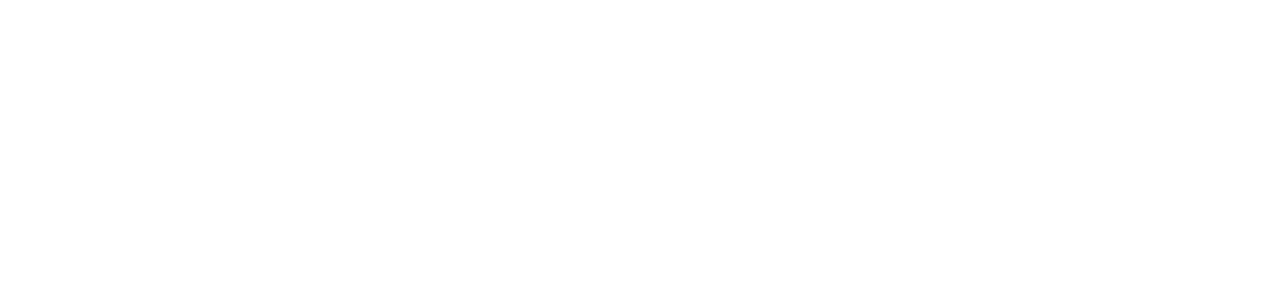
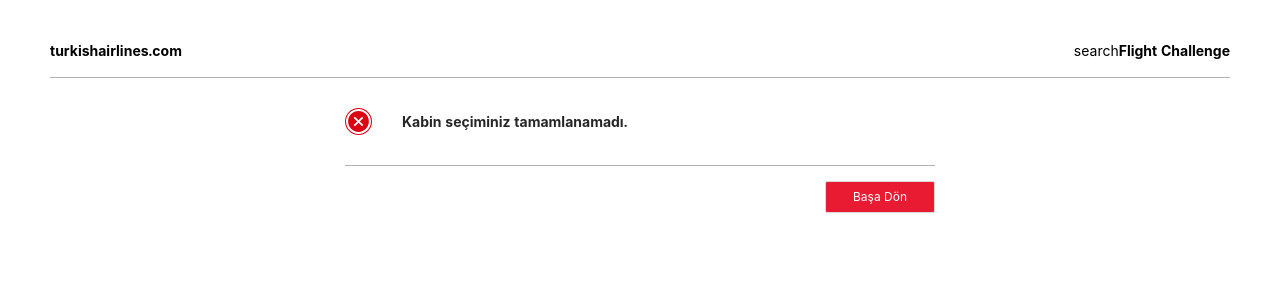
Before and after one commit to tamerayas/search-flight-challenge, a Vue app: page /unsuccessfull-selection in a window 1280 px wide. Before the commit this address had no page. Shown: the top 300 px of the page. Built offline with nearby package versions, Linux system fonts and the light colour scheme.

Commit message:
Completed success and unsuccess pages.

```diff
--- a/public/index.html
+++ b/public/index.html
@@ -5,7 +5,7 @@
     <meta http-equiv="X-UA-Compatible" content="IE=edge">
     <meta name="viewport" content="width=device-width,initial-scale=1.0">
     <link rel="icon" href="<%= BASE_URL %>favicon.ico">
-    <title><%= htmlWebpackPlugin.options.title %></title>
+    <title>Search Flight Challenge</title>
   </head>
   <body>
     <noscript>
--- a/src/router/index.js
+++ b/src/router/index.js
@@ -17,6 +17,16 @@ const routes = [
     name: 'FlightList',
     component: () => import(/* webpackChunkName: "flightList" */ '@/views/FlightList.vue')
   },
+  {
+    path: '/successfull-selection',
+    name: 'SuccessfullSelection',
+    component: () => import(/* webpackChunkName: "successfullSelection" */ '@/views/SuccessfullSelection.vue')
+  },
+  {
+    path: '/unsuccessfull-selection',
+    name: 'UnsuccessfullSelection',
+    component: () => import(/* webpackChunkName: "unsuccessfullSelection" */ '@/views/UnsuccessfullSelection.vue')
+  },
 ]
 
 const router = createRouter({
--- a/src/views/FlightList.vue
+++ b/src/views/FlightList.vue
@@ -9,7 +9,10 @@
         </div>
         <div class="list-content-promotion">
           <span> Promosyon Kodu </span>
-          <a-switch v-model:checked="isPromotionActive" />
+          <a-switch
+            v-model:checked="isPromotionActive"
+            @change="setPromotion"
+          />
         </div>
         <div class="promotion-code-text" v-if="isPromotionActive">
           <p>
@@ -126,16 +129,24 @@
                     <template #header>
                       <div class="package-header">
                         <span class="package-header-brand">{{
-                          capitalizedWord(expandData.brandCode)
+                          capitalizeWord(expandData.brandCode)
                         }}</span>
                         <div class="package-header-price">
-                          <span class="currency">TRY</span>
-                          <span class="amount">137</span>
+                          <span class="currency">{{
+                            expandData.price.currency
+                          }}</span>
+                          <span class="amount">{{
+                            expandData.price.amount
+                          }}</span>
                         </div>
                       </div>
                     </template>
                     <template #footer>
-                      <a-button size="large" class="package-footer-button"
+                      <a-button
+                        size="large"
+                        class="package-footer-button"
+                        :disabled="expandData.isDisabled"
+                        @click="confirmFlight(expandData)"
                         >Uçuşu Seç</a-button
                       >
                     </template>
@@ -167,21 +178,56 @@ export default {
       flights: [],
       expandedData: [],
       selectedFlightIndex: 0,
-      selectedPackageType: false,
       selectedRadioValue: null,
+      selectedPackageType: null,
     };
   },
   methods: {
     expandPackages(category, type, flightIndex) {
       this.expandedData = category;
+      this.selectedFlightIndex = flightIndex;
       this.selectedPackageType = type;
-      this.selectedFlightIndex = flightIndex;
       this.selectedRadioValue = type + flightIndex;
-      console.log("this.selectedRadioValue", this.selectedRadioValue);
     },
-    capitalizedWord(text) {
-      console.log(text.replace(/([a-z])([A-Z])/g, "$1 $2"));
+    capitalizeWord(text) {
       return text.replace(/([a-z])([A-Z])/g, "$1 $2");
+    },
+    setPromotion(value) {
+      if (!value) {
+        this.flights = JSON.parse(localStorage.getItem("availableFlights"));
+
+        if (this.expandedData?.subcategories?.length > 0) {
+          this.expandedData =
+            this.flights[this.selectedFlightIndex].fareCategories[
+              this.selectedPackageType
+            ];
+        }
+        return;
+      }
+      this.flights.forEach((flight) => {
+        Object.keys(flight.fareCategories).map((category) => {
+          flight.fareCategories[category].subcategories.map((subCategory) => {
+            subCategory.isDisabled = false;
+            if (subCategory.brandCode === "ecoFly") {
+              subCategory.price = {
+                ...subCategory.price,
+                amount:
+                  subCategory.price.amount - subCategory.price.amount * 0.5,
+              };
+            } else {
+              subCategory.isDisabled = true;
+            }
+          });
+        });
+      });
+    },
+    confirmFlight(data) {
+      if (data.status === "AVAILABLE") {
+        localStorage.setItem("price", JSON.stringify(data.price));
+        this.$router.push({ name: "SuccessfullSelection" });
+      } else {
+        this.$router.push({ name: "UnsuccessfullSelection" });
+      }
     },
   },
   created() {
@@ -210,7 +256,7 @@ export default {
 
   .list-content {
     &-button {
-      background-color: red;
+      background-color: #e81b32;
       color: #ffffff;
       width: 100px;
     }
@@ -366,14 +412,20 @@ export default {
 
   .package-footer-button {
     width: 100%;
-    background-color: red;
+    background-color: #e81b32;
     color: #ffffff;
     font-weight: 400;
     font-size: 14px;
+
+    &:disabled {
+      background-color: aliceblue;
+      color: gray;
+    }
   }
 
   .package-header-price {
     display: flex;
+  }
 }
 
 .ant-card-body {
@@ -410,5 +462,4 @@ export default {
   width: 100%;
   padding: 0 !important;
 }
-}
 </style>
--- a/src/views/SearchFlight.vue
+++ b/src/views/SearchFlight.vue
@@ -101,8 +101,8 @@
 <script>
 import HeaderDivider from "@/components/HeaderDivider.vue";
 import originAirports from "@/data/originAirports";
-import flights from "@/data/flights"
-import { message } from 'ant-design-vue';
+import flights from "@/data/flights";
+import { message } from "ant-design-vue";
 
 import {
   CalendarOutlined,
@@ -135,36 +135,47 @@ export default {
   },
   methods: {
     confirm() {
-      if(this.selectedOrigin === 'Nereden' || this.selectedDestination === 'Nereye') {
-        message.warning('Lütfen gidiş ve dönüş alanlarını eksiksiz doldurun!');
+      if (
+        this.selectedOrigin === "Nereden" ||
+        this.selectedDestination === "Nereye"
+      ) {
+        message.warning("Lütfen gidiş ve dönüş alanlarını eksiksiz doldurun!");
         return;
       }
-      const availableFlights = this.flights.filter(flight => flight.destinationAirport.city.name === this.selectedDestination && flight.originAirport.city.name === this.selectedOrigin)
-      console.log('availableFlights', availableFlights);
+      const availableFlights = this.flights.filter(
+        (flight) =>
+          flight.destinationAirport.city.name === this.selectedDestination &&
+          flight.originAirport.city.name === this.selectedOrigin
+      );
 
-      if(availableFlights.length === 0) {
-        message.error('Aradığınız koşullarda sefer bulunamadı!');
+      if (availableFlights.length === 0) {
+        message.error("Aradığınız koşullarda sefer bulunamadı!");
         return;
       }
 
       this.saveToLocal(availableFlights);
-      this.$router.push({ name: 'FlightList' });
+      this.$router.push({ name: "FlightList" });
     },
     saveToLocal(availableFlights) {
-      localStorage.setItem('availableFlights', JSON.stringify(availableFlights));
-      localStorage.setItem('selectedOrigin', this.selectedOrigin);
-      localStorage.setItem('selectedDestination', this.selectedDestination);
-      localStorage.setItem('passengerCount', this.passengerCount)
-    }
+      localStorage.setItem(
+        "availableFlights",
+        JSON.stringify(availableFlights)
+      );
+      localStorage.setItem("selectedOrigin", this.selectedOrigin);
+      localStorage.setItem("selectedDestination", this.selectedDestination);
+      localStorage.setItem("passengerCount", this.passengerCount);
+    },
   },
   created() {
-    document.body.style.backgroundColor = '#063048';
+    document.body.style.backgroundColor = "#063048";
     this.originAirports = originAirports;
     this.destinationAirports = originAirports;
     this.flights = flights.flights;
 
-    this.selectedOrigin = localStorage.getItem('selectedOrigin') || 'Nereden';
-    this.selectedDestination = localStorage.getItem('selectedDestination') || 'Nereye';
+    this.selectedOrigin = localStorage.getItem("selectedOrigin") || "Nereden";
+    this.selectedDestination =
+      localStorage.getItem("selectedDestination") || "Nereye";
+    this.passengerCount = localStorage.getItem("passengerCount") || 1;
   },
 };
 </script>
@@ -287,6 +298,6 @@ export default {
 }
 
 .red {
-  background-color: red;
+  background-color: #e81b32;
 }
 </style>
--- /dev/null
+++ b/src/views/SuccessfullSelection.vue
@@ -0,0 +1,80 @@
+<template>
+  <HeaderDivider :isList="true" />
+  <div class="success-wrapper">
+    <div class="success-header">
+      <check-circle-outlined class="success-icon" />
+      <span class="success-text">Kabin seçiminiz tamamlandı.</span>
+    </div>
+    <a-divider></a-divider>
+    <div class="price">
+      <span class="price-text">Toplam Tutar</span>
+      <span class="price-value">{{ price.currency }} {{ price.amount }}</span>
+    </div>
+  </div>
+</template>
+
+<script>
+import HeaderDivider from "@/components/HeaderDivider.vue";
+import { CheckCircleOutlined } from "@ant-design/icons-vue";
+
+export default {
+  name: "SuccessfullSelection",
+  components: {
+    HeaderDivider,
+    CheckCircleOutlined,
+  },
+  data() {
+    return {
+      price: JSON.parse(localStorage.getItem("price")),
+    };
+  },
+};
+</script>
+
+<style lang="scss">
+.success-wrapper {
+  margin: auto;
+  width: 50%;
+
+  .success-header {
+    display: flex;
+    align-items: center;
+    margin: 30px 0 30px 0;
+
+    .success-icon {
+      font-size: 25px;
+      background-color: #46c772;
+      color: #ffffff;
+      border-radius: 50%;
+      border: 1px solid transparent;
+    }
+  }
+
+  .success-text {
+    margin-left: 30px;
+    font-weight: bold;
+  }
+
+  .price {
+    display: flex;
+    justify-content: space-between;
+    align-items: center;
+
+    .price-text {
+      font-size: 18px;
+      font-weight: 400;
+    }
+
+    .price-value {
+      font-size: 16px;
+      color: blue;
+    }
+  }
+}
+
+.ant-divider-horizontal {
+  margin: 15px 0;
+  background-color: black;
+  opacity: 0.3;
+}
+</style>
--- /dev/null
+++ b/src/views/UnsuccessfullSelection.vue
@@ -0,0 +1,80 @@
+<template>
+  <HeaderDivider :isList="true" />
+  <div class="unsuccess-wrapper">
+    <div class="unsuccess-header">
+      <close-circle-outlined class="unsuccess-icon" />
+      <span class="unsuccess-text">Kabin seçiminiz tamamlanamadı.</span>
+    </div>
+    <a-divider></a-divider>
+    <div class="unsuccess-footer">
+      <a-button class="footer-button" @click="backToTop">Başa Dön</a-button>
+    </div>
+  </div>
+</template>
+
+<script>
+import HeaderDivider from "@/components/HeaderDivider.vue";
+import { CloseCircleOutlined } from "@ant-design/icons-vue";
+
+export default {
+  name: "UnsuccessfullSelection",
+  components: {
+    HeaderDivider,
+    CloseCircleOutlined,
+  },
+  data() {
+    return {
+      price: JSON.parse(localStorage.getItem("price")),
+    };
+  },
+  methods: {
+    backToTop() {
+      this.$router.push({ name: "Home" })
+    }
+  }
+};
+</script>
+
+<style lang="scss">
+.unsuccess-wrapper {
+  margin: auto;
+  width: 50%;
+
+  .unsuccess-header {
+    display: flex;
+    align-items: center;
+    margin: 30px 0 30px 0;
+
+    .unsuccess-icon {
+      font-size: 25px;
+      background-color: #db0412;
+      color: #ffffff;
+      border-radius: 50%;
+      border: 1px solid transparent;
+    }
+  }
+
+  .unsuccess-text {
+    margin-left: 30px;
+    font-weight: bold;
+  }
+
+  .unsuccess-footer {
+    text-align: right;
+
+    button {
+      background-color: #e81b32;
+      color: #ffffff;
+      font-weight: 400;
+      font-size: 12px;
+      width: 110px;
+    }
+  }
+}
+
+.ant-divider-horizontal {
+  margin: 15px 0;
+  background-color: black;
+  opacity: 0.3;
+}
+</style>
```
Lines whose indentation alone changed are shown as unchanged.
